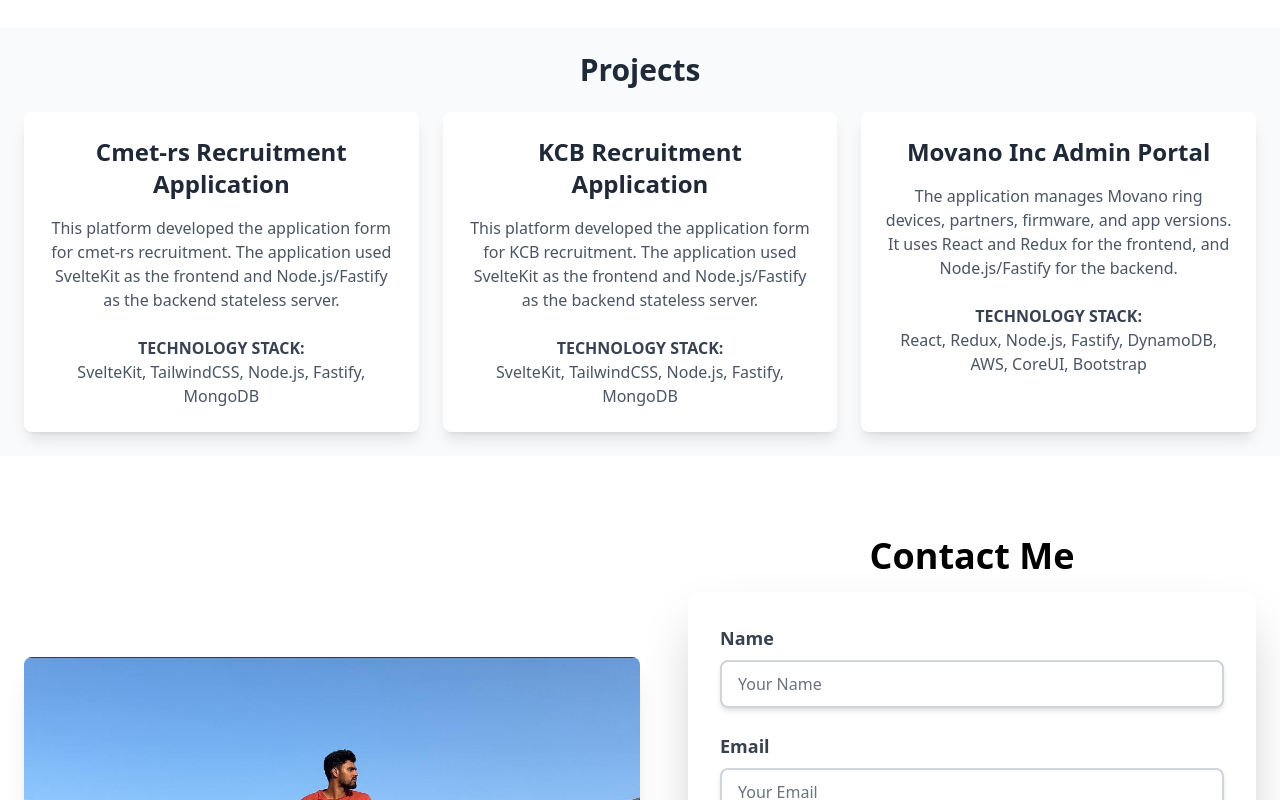
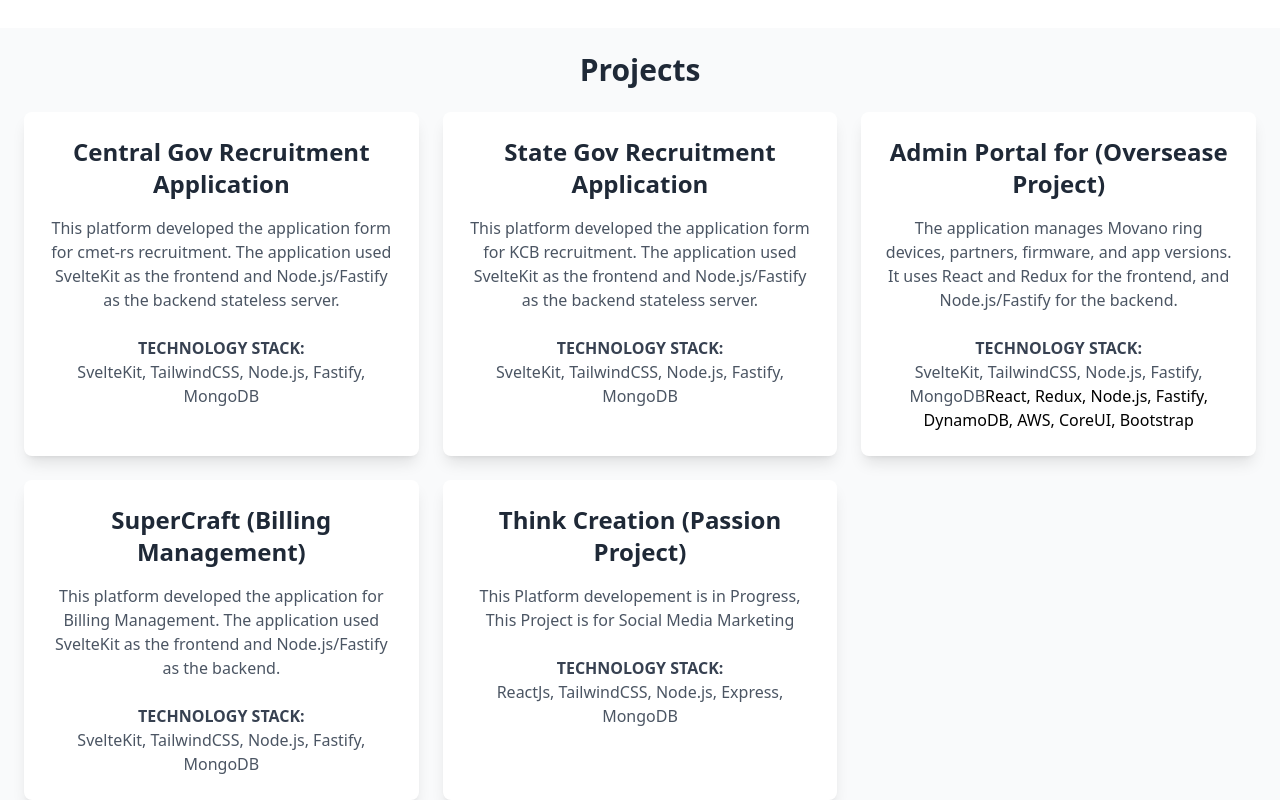
Before and after one commit to indrajitpatil1301/my_portfolio, a React (Create React App) app: page / in a window 1280 px wide. Shown: the part 1640-2440 px from the top of the page. Built offline with nearby package versions, Linux system fonts and the light colour scheme.

Commit message:
changes in project component changed the project

```diff
--- a/src/components/Projects.js
+++ b/src/components/Projects.js
@@ -2,7 +2,10 @@
 
 const Projects = () => {
   return (
-    <section id="projects" className=" p-6 bg-gray-50 dark:bg-gray-900 transition-colors duration-300">
+    <section
+      id="projects"
+      className=" p-6 bg-gray-50 dark:bg-gray-900 transition-colors duration-300"
+    >
       <h2 className="text-3xl font-extrabold text-gray-800 dark:text-white text-center mb-6">
         Projects
       </h2>
@@ -10,10 +13,12 @@
         {/* Project 1 */}
         <div className="p-6 bg-white shadow-lg rounded-lg hover:shadow-2xl transition-all duration-300 transform hover:scale-105 dark:bg-gray-800 dark:text-white">
           <h3 className="text-2xl font-semibold text-gray-800 dark:text-white">
-            Cmet-rs Recruitment Application
+            Central Gov Recruitment Application
           </h3>
           <p className="mt-4 text-gray-600 dark:text-gray-300">
-            This platform developed the application form for cmet-rs recruitment. The application used SvelteKit as the frontend and Node.js/Fastify as the backend stateless server.
+            This platform developed the application form for cmet-rs
+            recruitment. The application used SvelteKit as the frontend and
+            Node.js/Fastify as the backend stateless server.
           </p>
           <div className="mt-6">
             <span className="block text-gray-700 font-bold uppercase dark:text-gray-400">
@@ -28,10 +33,12 @@
         {/* Project 2 */}
         <div className="p-6 bg-white shadow-lg rounded-lg hover:shadow-2xl transition-all duration-300 transform hover:scale-105 dark:bg-gray-800 dark:text-white">
           <h3 className="text-2xl font-semibold text-gray-800 dark:text-white">
-            KCB Recruitment Application
+            State Gov Recruitment Application
           </h3>
           <p className="mt-4 text-gray-600 dark:text-gray-300">
-            This platform developed the application form for KCB recruitment. The application used SvelteKit as the frontend and Node.js/Fastify as the backend stateless server.
+            This platform developed the application form for KCB recruitment.
+            The application used SvelteKit as the frontend and Node.js/Fastify
+            as the backend stateless server.
           </p>
           <div className="mt-6">
             <span className="block text-gray-700 font-bold uppercase dark:text-gray-400">
@@ -46,17 +53,56 @@
         {/* Project 3 */}
         <div className="p-6 bg-white shadow-lg rounded-lg hover:shadow-2xl transition-all duration-300 transform hover:scale-105 dark:bg-gray-800 dark:text-white">
           <h3 className="text-2xl font-semibold text-gray-800 dark:text-white">
-            Movano Inc Admin Portal
+            Admin Portal for (Oversease Project)
           </h3>
           <p className="mt-4 text-gray-600 dark:text-gray-300">
-            The application manages Movano ring devices, partners, firmware, and app versions. It uses React and Redux for the frontend, and Node.js/Fastify for the backend.
+            The application manages Movano ring devices, partners, firmware, and
+            app versions. It uses React and Redux for the frontend, and
+            Node.js/Fastify for the backend.
           </p>
           <div className="mt-6">
             <span className="block text-gray-700 font-bold uppercase dark:text-gray-400">
               Technology Stack:
             </span>
             <span className="text-gray-600 dark:text-gray-300">
+              SvelteKit, TailwindCSS, Node.js, Fastify, MongoDB
+            </span>
               React, Redux, Node.js, Fastify, DynamoDB, AWS, CoreUI, Bootstrap
+          </div>
+        </div>
+
+        <div className="p-6 bg-white shadow-lg rounded-lg hover:shadow-2xl transition-all duration-300 transform hover:scale-105 dark:bg-gray-800 dark:text-white">
+          <h3 className="text-2xl font-semibold text-gray-800 dark:text-white">
+            SuperCraft (Billing Management)
+          </h3>
+          <p className="mt-4 text-gray-600 dark:text-gray-300">
+            This platform developed the application for Billing Management. The
+            application used SvelteKit as the frontend and Node.js/Fastify as
+            the backend.
+          </p>
+          <div className="mt-6">
+            <span className="block text-gray-700 font-bold uppercase dark:text-gray-400">
+              Technology Stack:
+            </span>
+            <span className="text-gray-600 dark:text-gray-300">
+              SvelteKit, TailwindCSS, Node.js, Fastify, MongoDB
+            </span>
+          </div>
+        </div>
+        <div className="p-6 bg-white shadow-lg rounded-lg hover:shadow-2xl transition-all duration-300 transform hover:scale-105 dark:bg-gray-800 dark:text-white">
+          <h3 className="text-2xl font-semibold text-gray-800 dark:text-white">
+            Think Creation (Passion Project)
+          </h3>
+          <p className="mt-4 text-gray-600 dark:text-gray-300">
+            This Platform developement is in Progress,
+            This Project is for Social Media Marketing
+          </p>
+          <div className="mt-6">
+            <span className="block text-gray-700 font-bold uppercase dark:text-gray-400">
+              Technology Stack:
+            </span>
+            <span className="text-gray-600 dark:text-gray-300">
+              ReactJs, TailwindCSS, Node.js, Express, MongoDB
             </span>
           </div>
         </div>
```
